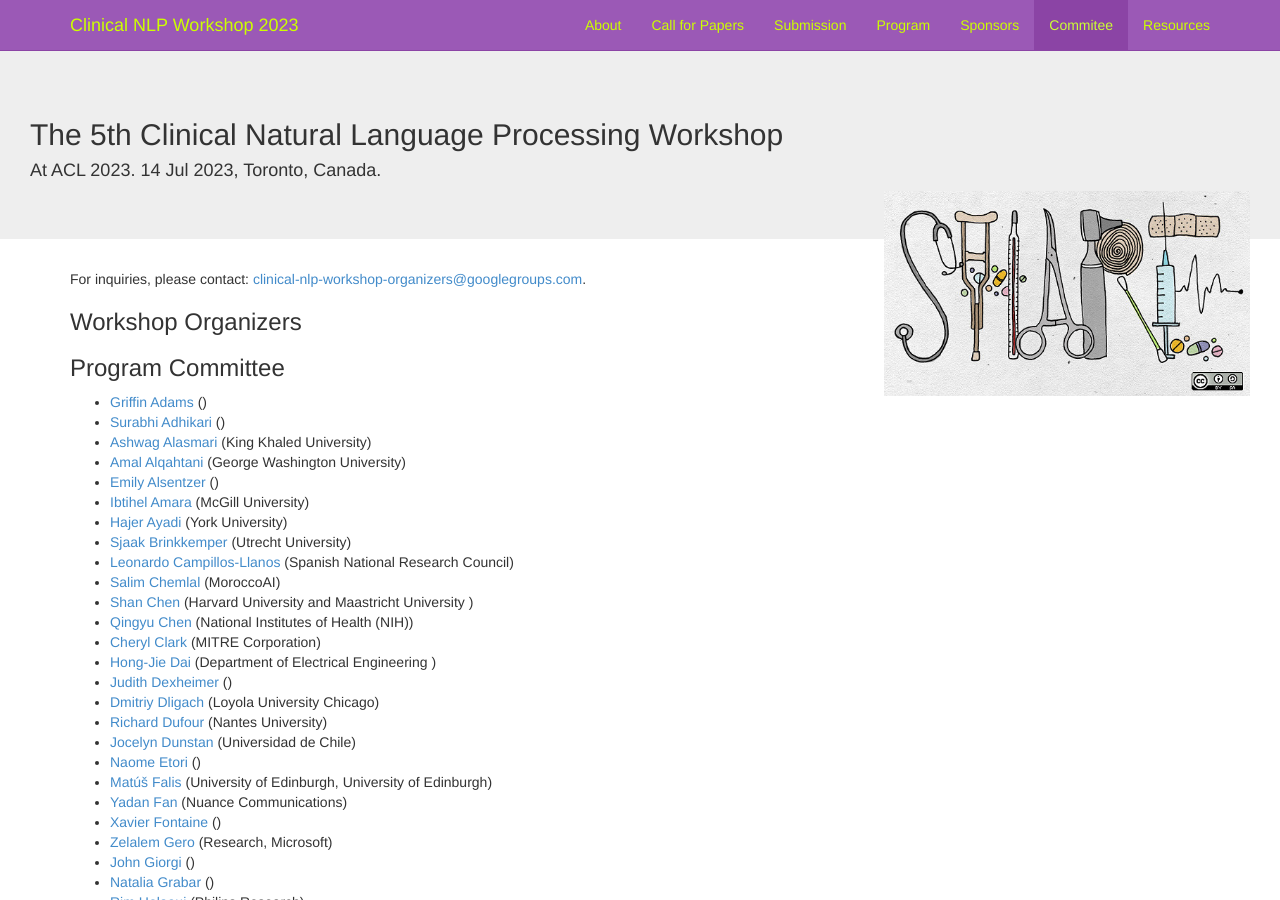
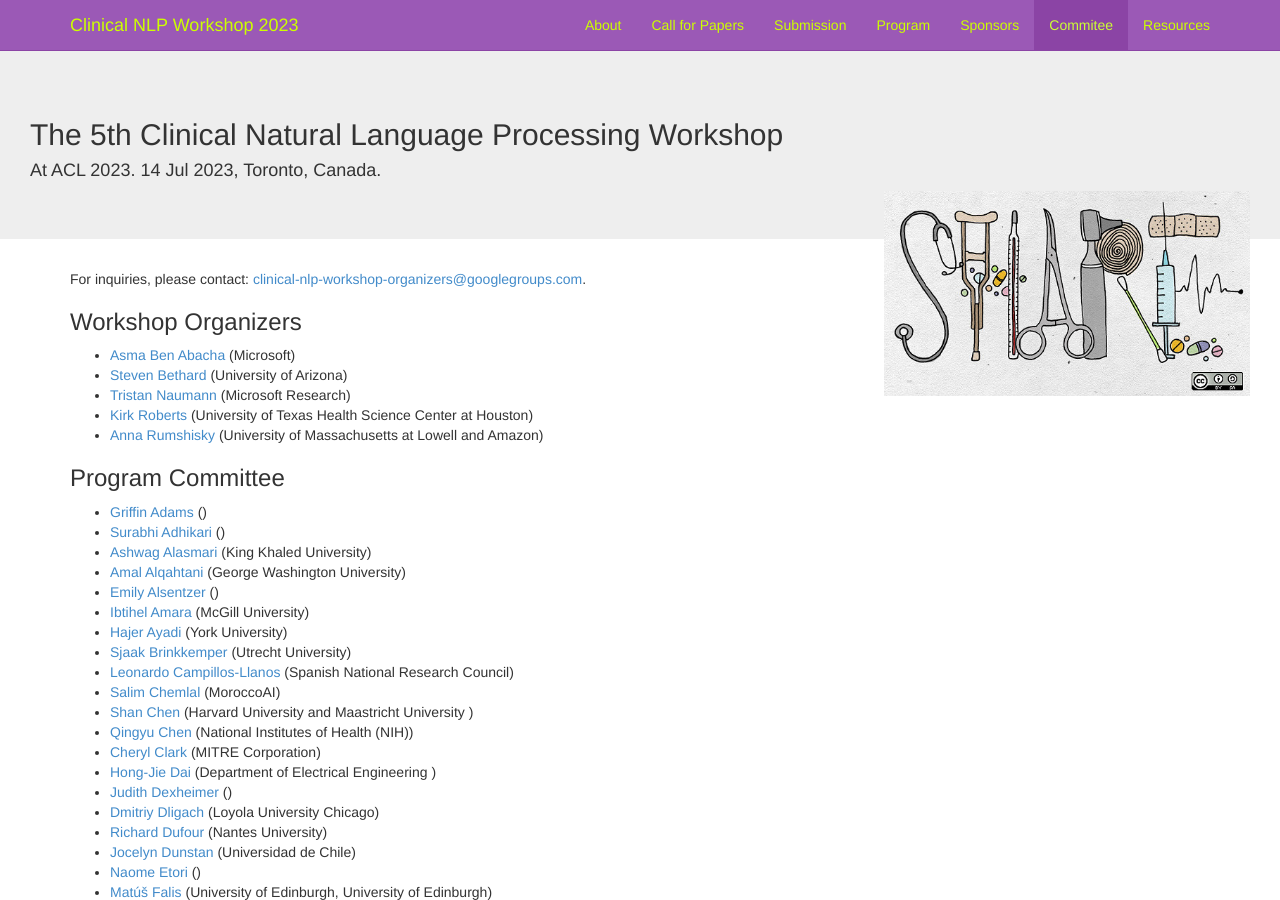
Before and after one commit to clinical-nlp/clinical-nlp.github.io, a Jekyll site: the page built from 2023/committee.md, in a window 1280 px wide and 900 px high. Built offline with Jekyll 4.4.1, drawn with Linux system fonts in a browser that asks for light colours; nearby versions of some CDN libraries; comment, search, counter and statistics services are not loaded.

```diff
--- a/_data/2023/program_committee.yml
+++ b/_data/2023/program_committee.yml
@@ -51,7 +51,7 @@
     name: Anna Rumshisky
     semantic_scholar_id: https://www.semanticscholar.org/author/Anna-Rumshisky/1681193
     username: ~Anna_Rumshisky1
-  role: Program_Chairs
+  role: Program Chairs
 - entries:
   - emails: griffin.adams@columbia.edu
     first_name: Griffin
```
